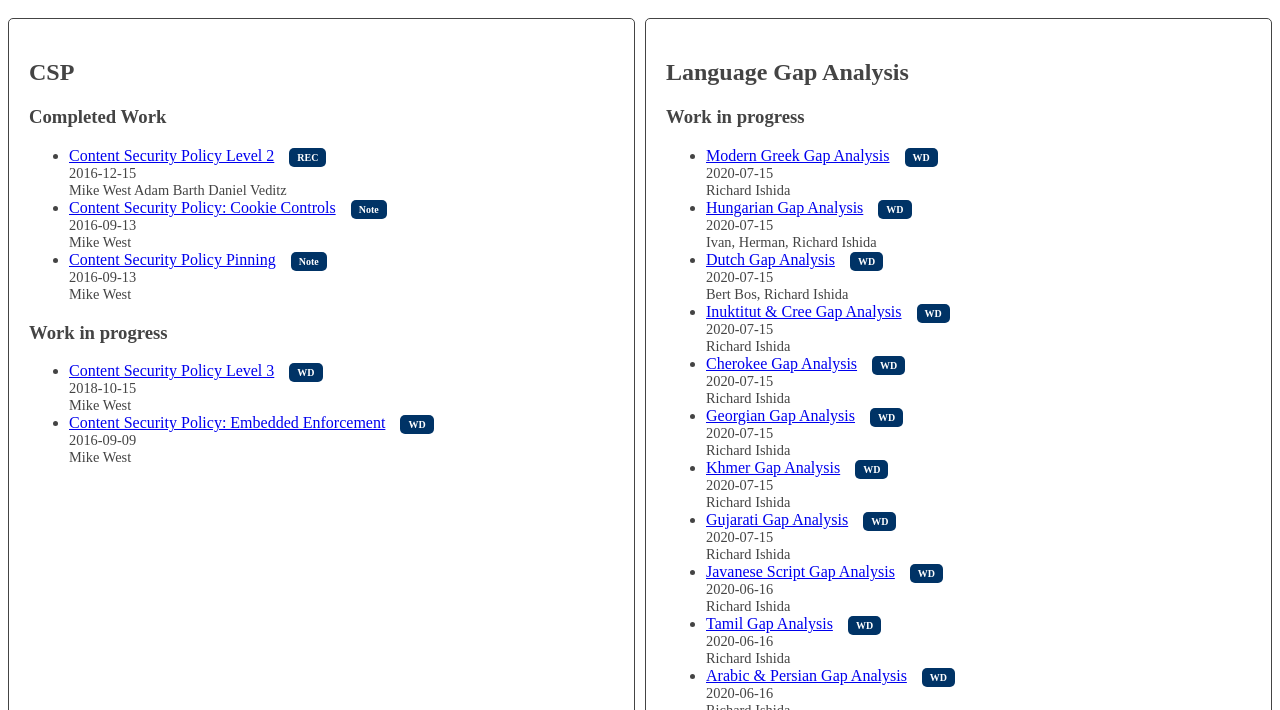
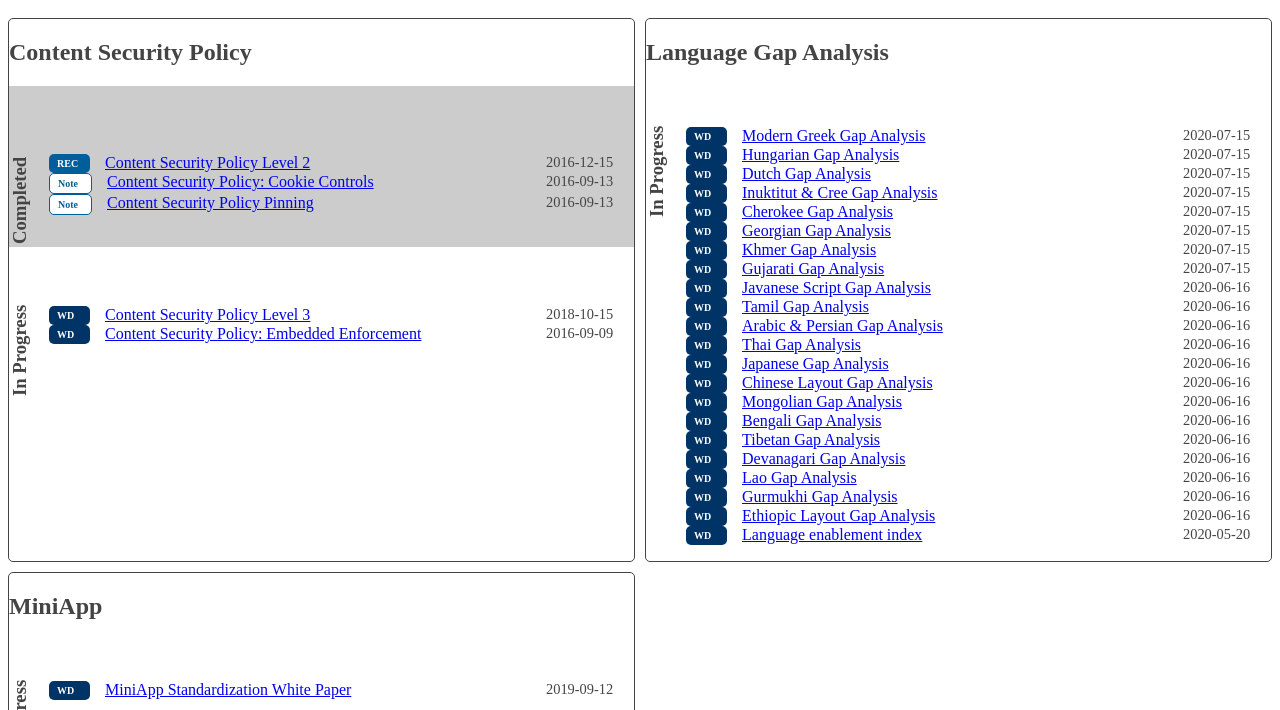
Before and after one commit to w3c/tr-pages, a plain HTML site: page family-mockup/status.html in a window 1280 px wide. Shown: the part 90-800 px from the top of the page. Drawn offline with Linux system fonts and the light colour scheme.

Commit message:
Use a more compact format on the status view

```diff
--- a/family-mockup/status.html
+++ b/family-mockup/status.html
@@ -14,49 +14,38 @@
       }
       .family {
         border-radius: 5px;
-        padding: 20px;
+        padding: 0;
         border: 1px solid;
       }
+      ul { list-style: none;}
 
-      .rec::after {
-        content: "REC";
-        background-color: #036;
+      li::before {
         font-size: 10px;
         font-weight: 600;
         padding: 4px 8px;
-        margin-left: 15px;
+        margin-right: 15px;
         border-radius: 5px;
-        color: #fff;
+        width: 2.5em;
+        color: #FFF;
+        display: inline-block;
       }
-      .note::after {
-        content: "Note";
-        background-color: #036;
-        font-size: 10px;
-        font-weight: 600;
-        padding: 4px 8px;
-        margin-left: 15px;
-        border-radius: 5px;
-        color: #fff;
+      .rec::before {
+        content: "REC";
+        background-color: #005F9A;
       }
-      .wd::after {
+      .note::before {
+          content: "Note";
+          color: #005F9A;
+        background-color: white;
+        border: thin solid #005F9A;
+      }
+      .wd::before {
         content: "WD";
         background-color: #036;
-        font-size: 10px;
-        font-weight: 600;
-        padding: 4px 8px;
-        margin-left: 15px;
-        border-radius: 5px;
-        color: #fff;
       }
-      .cr::after {
+      .cr::before {
         content: "CR";
         background-color: #036;
-        font-size: 10px;
-        font-weight: 600;
-        padding: 4px 8px;
-        margin-left: 15px;
-        border-radius: 5px;
-        color: #fff;
       }
 
       .pubdate, .pubeditors {
@@ -84,35 +73,40 @@
       body > h1 {
         margin-top: 50px;
       }
-
+      li { display: flex;}
+      li p.pubdate { width: 5em; margin-left: auto;}
+      li p.pubeditors {display: none;}
+      section { padding-right: 1em;}
+      section h3 { transform-origin: top left; transform: rotate(-90deg) translateX(-7em); max-width: 10em;}
+      .completed { background-color: #ccc; padding: 0.5em 1em 1em 0;}
     </style>
   </head>
   <body>
     <h1>TR families with specifications sorted by status</h1>
     <div class="wrapper">
       <div class="family">
-        <h2>CSP </h2>
-        <section>
-          <h3>Completed Work</h3>
+        <h2>Content Security Policy</h2>
+        <section class=completed>
+          <h3>Completed</h3>
           <ul>
-            <li><span class="rec"><a href="https://www.w3.org/TR/2016/REC-CSP2-20161215/">Content Security Policy Level 2</a></span>
+            <li class="rec"><a href="https://www.w3.org/TR/2016/REC-CSP2-20161215/">Content Security Policy Level 2</a>
               <p class="pubdate">2016-12-15</p>
               <p class="pubeditors">Mike West Adam Barth Daniel Veditz</p>
-            <li><span class="note"><a href="https://www.w3.org/TR/2016/NOTE-csp-cookies-20160913/">Content Security Policy: Cookie Controls</a></span>
+            <li class="note"><a href="https://www.w3.org/TR/2016/NOTE-csp-cookies-20160913/">Content Security Policy: Cookie Controls</a>
               <p class="pubdate">2016-09-13</p>
               <p class="pubeditors">Mike West</p>
-            <li><span class="note"><a href="https://www.w3.org/TR/2016/NOTE-csp-pinning-20160913/">Content Security Policy Pinning</a></span>
+            <li class="note"><a href="https://www.w3.org/TR/2016/NOTE-csp-pinning-20160913/">Content Security Policy Pinning</a>
               <p class="pubdate">2016-09-13</p>
               <p class="pubeditors">Mike West</p>
           </ul>
         </section>
-        <section>
-          <h3>Work in progress</h3>
+        <section class=inprogress>
+          <h3>In Progress</h3>
           <ul>
-            <li><span class="wd"><a href="https://www.w3.org/TR/2018/WD-CSP3-20181015/">Content Security Policy Level 3</a></span>
+            <li class="wd"><a href="https://www.w3.org/TR/2018/WD-CSP3-20181015/">Content Security Policy Level 3</a>
               <p class="pubdate">2018-10-15</p>
               <p class="pubeditors">Mike West</p>
-            <li><span class="wd"><a href="https://www.w3.org/TR/2016/WD-csp-embedded-enforcement-20160909/">Content Security Policy: Embedded Enforcement</a></span>
+            <li class="wd"><a href="https://www.w3.org/TR/2016/WD-csp-embedded-enforcement-20160909/">Content Security Policy: Embedded Enforcement</a>
               <p class="pubdate">2016-09-09</p>
               <p class="pubeditors">Mike West</p>
           </ul>
@@ -121,72 +115,72 @@
       <div class="family">
         <h2>Language Gap Analysis </h2>
         <section>
-          <h3>Work in progress</h3>
+          <h3>In Progress</h3>
           <ul>
-            <li><span class="wd"><a href="https://www.w3.org/TR/2020/WD-grek-gap-20200715/">Modern Greek Gap Analysis</a></span>
+            <li class="wd"><a href="https://www.w3.org/TR/2020/WD-grek-gap-20200715/">Modern Greek Gap Analysis</a>
               <p class="pubdate">2020-07-15</p>
               <p class="pubeditors">Richard Ishida</p>
-            <li><span class="wd"><a href="https://www.w3.org/TR/2020/WD-latn-hu-gap-20200715/">Hungarian Gap Analysis</a></span>
+            <li class="wd"><a href="https://www.w3.org/TR/2020/WD-latn-hu-gap-20200715/">Hungarian Gap Analysis</a>
               <p class="pubdate">2020-07-15</p>
               <p class="pubeditors">Ivan, Herman, Richard Ishida</p>
-            <li><span class="wd"><a href="https://www.w3.org/TR/2020/WD-latn-nl-gap-20200715/">Dutch Gap Analysis</a></span>
+            <li class="wd"><a href="https://www.w3.org/TR/2020/WD-latn-nl-gap-20200715/">Dutch Gap Analysis</a>
               <p class="pubdate">2020-07-15</p>
               <p class="pubeditors">Bert Bos, Richard Ishida</p>
-            <li><span class="wd"><a href="https://www.w3.org/TR/2020/WD-cans-iu-cr-gap-20200715/">Inuktitut &amp; Cree Gap Analysis</a></span>
+            <li class="wd"><a href="https://www.w3.org/TR/2020/WD-cans-iu-cr-gap-20200715/">Inuktitut &amp; Cree Gap Analysis</a>
               <p class="pubdate">2020-07-15</p>
               <p class="pubeditors">Richard Ishida</p>
-            <li><span class="wd"><a href="https://www.w3.org/TR/2020/WD-cher-gap-20200715/">Cherokee Gap Analysis</a></span>
+            <li class="wd"><a href="https://www.w3.org/TR/2020/WD-cher-gap-20200715/">Cherokee Gap Analysis</a>
               <p class="pubdate">2020-07-15</p>
               <p class="pubeditors">Richard Ishida</p>
-            <li><span class="wd"><a href="https://www.w3.org/TR/2020/WD-geor-gap-20200715/">Georgian Gap Analysis</a></span>
+            <li class="wd"><a href="https://www.w3.org/TR/2020/WD-geor-gap-20200715/">Georgian Gap Analysis</a>
               <p class="pubdate">2020-07-15</p>
               <p class="pubeditors">Richard Ishida</p>
-            <li><span class="wd"><a href="https://www.w3.org/TR/2020/WD-khmr-gap-20200616/">Khmer Gap Analysis</a></span>
+            <li class="wd"><a href="https://www.w3.org/TR/2020/WD-khmr-gap-20200616/">Khmer Gap Analysis</a>
               <p class="pubdate">2020-07-15</p>
               <p class="pubeditors">Richard Ishida</p>
-            <li><span class="wd"><a href="https://www.w3.org/TR/2020/WD-gujr-gap-20200616/">Gujarati Gap Analysis</a></span>
+            <li class="wd"><a href="https://www.w3.org/TR/2020/WD-gujr-gap-20200616/">Gujarati Gap Analysis</a>
               <p class="pubdate">2020-07-15</p>
               <p class="pubeditors">Richard Ishida</p>
-            <li><span class="wd"><a href="https://www.w3.org/TR/2020/WD-java-gap-20200616/">Javanese Script Gap Analysis</a></span>
+            <li class="wd"><a href="https://www.w3.org/TR/2020/WD-java-gap-20200616/">Javanese Script Gap Analysis</a>
               <p class="pubdate">2020-06-16</p>
               <p class="pubeditors">Richard Ishida</p>
-            <li><span class="wd"><a href="https://www.w3.org/TR/2020/WD-taml-gap-20200616/">Tamil Gap Analysis</a></span>
+            <li class="wd"><a href="https://www.w3.org/TR/2020/WD-taml-gap-20200616/">Tamil Gap Analysis</a>
               <p class="pubdate">2020-06-16</p>
               <p class="pubeditors">Richard Ishida</p>
-            <li><span class="wd"><a href="https://www.w3.org/TR/2020/WD-alreq-gap-20200616/">Arabic &amp; Persian Gap Analysis</a></span>
+            <li class="wd"><a href="https://www.w3.org/TR/2020/WD-alreq-gap-20200616/">Arabic &amp; Persian Gap Analysis</a>
               <p class="pubdate">2020-06-16</p>
               <p class="pubeditors">Richard Ishida</p>
-            <li><span class="wd"><a href="https://www.w3.org/TR/2020/WD-thai-gap-20200616/">Thai Gap Analysis</a></span>
+            <li class="wd"><a href="https://www.w3.org/TR/2020/WD-thai-gap-20200616/">Thai Gap Analysis</a>
               <p class="pubdate">2020-06-16</p>
               <p class="pubeditors">Richard Ishida</p>
-            <li><span class="wd"><a href="https://www.w3.org/TR/2020/WD-jpan-gap-20200616/">Japanese Gap Analysis</a></span>
+            <li class="wd"><a href="https://www.w3.org/TR/2020/WD-jpan-gap-20200616/">Japanese Gap Analysis</a>
               <p class="pubdate">2020-06-16</p>
               <p class="pubeditors">Richard Ishida</p>
-            <li><span class="wd"><a href="https://www.w3.org/TR/2020/WD-clreq-gap-20200616/">Chinese Layout Gap Analysis</a></span>
+            <li class="wd"><a href="https://www.w3.org/TR/2020/WD-clreq-gap-20200616/">Chinese Layout Gap Analysis</a>
               <p class="pubdate">2020-06-16</p>
               <p class="pubeditors">Fuqiao Xue, Richard Ishida</p>
-            <li><span class="wd"><a href="https://www.w3.org/TR/2020/WD-mong-gap-20200616/">Mongolian Gap Analysis</a></span>
+            <li class="wd"><a href="https://www.w3.org/TR/2020/WD-mong-gap-20200616/">Mongolian Gap Analysis</a>
               <p class="pubdate">2020-06-16</p>
               <p class="pubeditors">Richard Ishida</p>
-            <li><span class="wd"><a href="https://www.w3.org/TR/2020/WD-beng-gap-20200616/">Bengali Gap Analysis</a></span>
+            <li class="wd"><a href="https://www.w3.org/TR/2020/WD-beng-gap-20200616/">Bengali Gap Analysis</a>
               <p class="pubdate">2020-06-16</p>
               <p class="pubeditors">Richard Ishida</p>
-            <li><span class="wd"><a href="https://www.w3.org/TR/2020/WD-tibt-gap-20200616/">Tibetan Gap Analysis</a></span>
+            <li class="wd"><a href="https://www.w3.org/TR/2020/WD-tibt-gap-20200616/">Tibetan Gap Analysis</a>
               <p class="pubdate">2020-06-16</p>
               <p class="pubeditors">Richard Ishida</p>
-            <li><span class="wd"><a href="https://www.w3.org/TR/2020/WD-deva-gap-20200616/">Devanagari Gap Analysis</a></span>
+            <li class="wd"><a href="https://www.w3.org/TR/2020/WD-deva-gap-20200616/">Devanagari Gap Analysis</a>
               <p class="pubdate">2020-06-16</p>
               <p class="pubeditors">Akshat Joshi, Richard Ishida</p>
-            <li><span class="wd"><a href="https://www.w3.org/TR/2020/WD-laoo-gap-20200616/">Lao Gap Analysis</a></span>
+            <li class="wd"><a href="https://www.w3.org/TR/2020/WD-laoo-gap-20200616/">Lao Gap Analysis</a>
               <p class="pubdate">2020-06-16</p>
               <p class="pubeditors">Richard Ishida</p>
-            <li><span class="wd"><a href="https://www.w3.org/TR/2020/WD-guru-gap-20200616/">Gurmukhi Gap Analysis</a></span>
+            <li class="wd"><a href="https://www.w3.org/TR/2020/WD-guru-gap-20200616/">Gurmukhi Gap Analysis</a>
               <p class="pubdate">2020-06-16</p>
               <p class="pubeditors">Richard Ishida</p>
-            <li><span class="wd"><a href="https://www.w3.org/TR/2020/WD-elreq-gap-20200611/">Ethiopic Layout Gap Analysis</a></span>
+            <li class="wd"><a href="https://www.w3.org/TR/2020/WD-elreq-gap-20200611/">Ethiopic Layout Gap Analysis</a>
               <p class="pubdate">2020-06-16</p>
               <p class="pubeditors">Richard Ishida</p>
-            <li><span class="wd"><a href="https://www.w3.org/TR/2020/WD-typography-20200520/">Language enablement index</a></span>
+            <li class="wd"><a href="https://www.w3.org/TR/2020/WD-typography-20200520/">Language enablement index</a>
               <p class="pubdate">2020-05-20</p>
               <p class="pubeditors">Richard Ishida</p>
            </ul>
@@ -195,9 +189,9 @@
        <div class="family">
         <h2>MiniApp </h2>
         <section>
-          <h3>Work in progress</h3>
+          <h3>In Progress</h3>
           <ul>
-            <li><span class="wd"><a href="https://www.w3.org/TR/2019/WD-mini-app-white-paper-20190912/">MiniApp Standardization White Paper</a></span>
+            <li class="wd"><a href="https://www.w3.org/TR/2019/WD-mini-app-white-paper-20190912/">MiniApp Standardization White Paper</a>
               <p class="pubdate">2019-09-12</p>
               <p class="pubeditors">Angel Li Qing An Dapeng Liu Hongru (Judy) Zhu Qingqian Tao Zhixing Lei Zhou Shen Zhiqiang Yu Wanming Lin xiaowei jiang Fuqiao Xue Lei Zhao</p>
           </ul>
```
